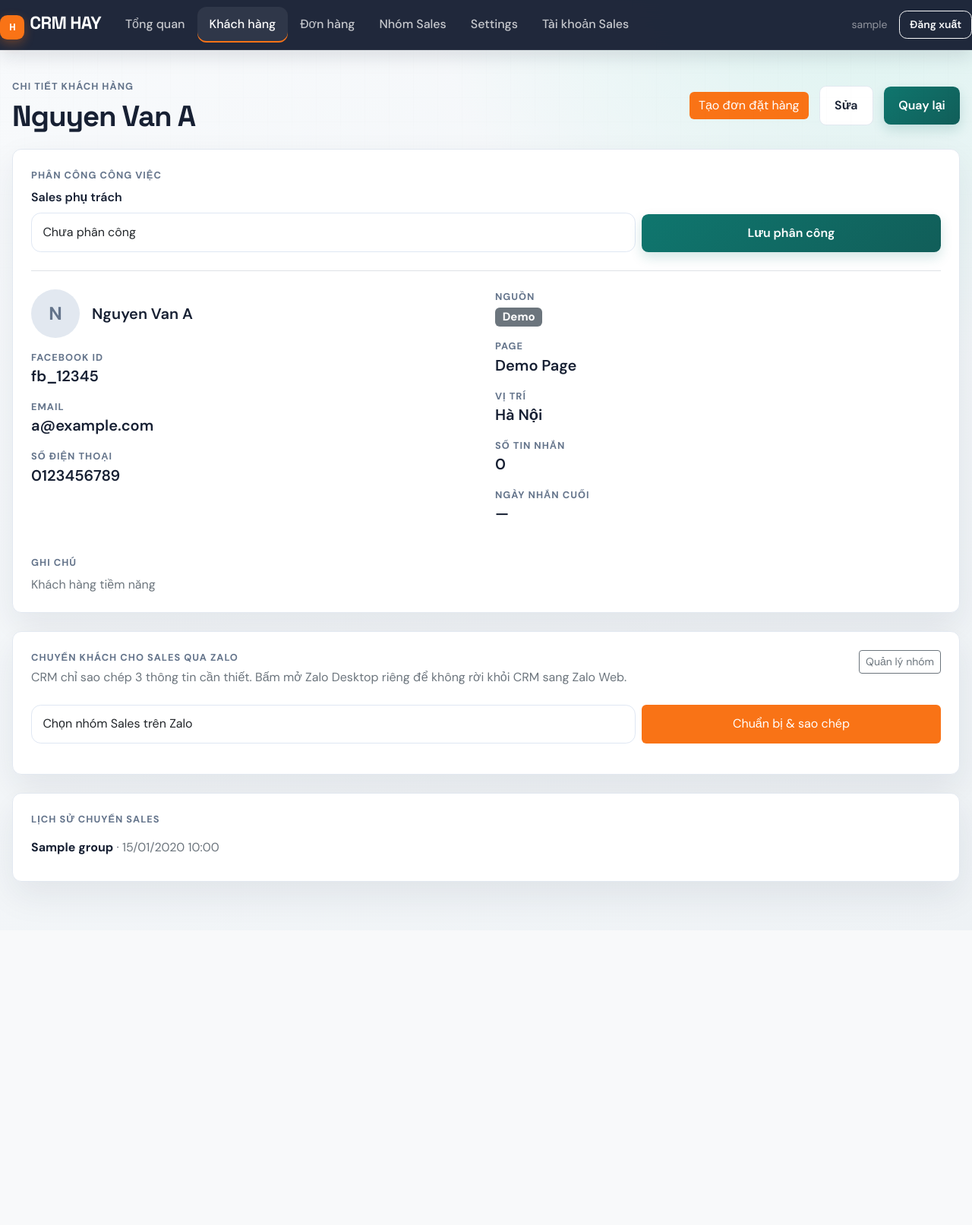
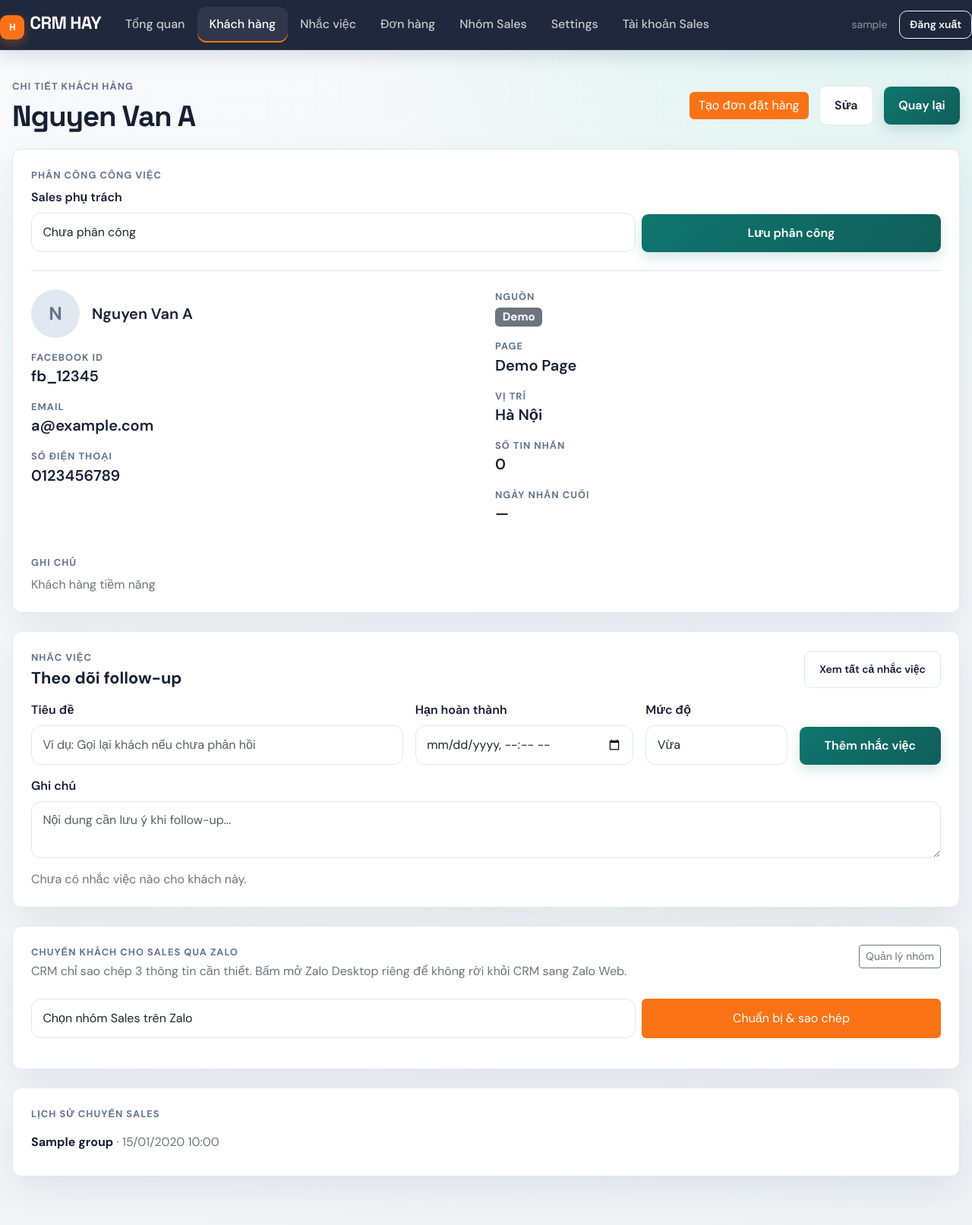
Before and after one commit to sondaihata-hash/CRMHAY, a Flask app: page /customers/1 in a window 1280 px wide. Shown: the whole page at 76% size. Before the commit the page ends 1202 px from the top, so only its background shows below. Run offline with Flask 3, Linux system fonts and the light colour scheme; the visitor is signed in with stand-in values (Sample User, id 1); data comes from the database, SQL or seed files in the repository; tables that the repository leaves empty hold one stand-in row (values such as "Sample post").

Commit message:
chore: auto-commit on code change

```diff
--- a/templates/base.html
+++ b/templates/base.html
@@ -383,6 +383,7 @@
           <ul class="navbar-nav me-auto mb-2 mb-lg-0">
             <li class="nav-item"><a class="nav-link {% if request.path == '/' %}active{% endif %}" {% if request.path == '/' %}aria-current="page"{% endif %} href="/">Tổng quan</a></li>
             <li class="nav-item"><a class="nav-link {% if request.path.startswith('/customers') %}active{% endif %}" {% if request.path.startswith('/customers') %}aria-current="page"{% endif %} href="/customers">Khách hàng</a></li>
+            <li class="nav-item"><a class="nav-link {% if request.path.startswith('/reminders') %}active{% endif %}" {% if request.path.startswith('/reminders') %}aria-current="page"{% endif %} href="/reminders">Nhắc việc</a></li>
             <li class="nav-item"><a class="nav-link {% if request.path.startswith('/orders') %}active{% endif %}" {% if request.path.startswith('/orders') %}aria-current="page"{% endif %} href="/orders">Đơn hàng</a></li>
             {% if user and user.role == 'admin' %}
               <li class="nav-item"><a class="nav-link {% if request.path.startswith('/sales-groups') %}active{% endif %}" {% if request.path.startswith('/sales-groups') %}aria-current="page"{% endif %} href="/sales-groups">Nhóm Sales</a></li>
--- a/templates/customer_detail.html
+++ b/templates/customer_detail.html
@@ -131,6 +131,67 @@
   </div>
 
   <div class="panel p-4 mt-4">
+    <div class="d-flex justify-content-between align-items-center gap-3 flex-wrap mb-3">
+      <div>
+        <div class="kpi-label">Nhắc việc</div>
+        <h2 class="section-title mb-0">Theo dõi follow-up</h2>
+      </div>
+      <a class="btn btn-sm secondary-btn" href="/reminders">Xem tất cả nhắc việc</a>
+    </div>
+
+    <form action="{{ url_for('add_customer_reminder', c_id=c.id) }}" method="post" class="row g-3 align-items-end">
+      <input type="hidden" name="_csrf_token" value="{{ csrf_token() }}">
+      <div class="col-md-5">
+        <label class="form-label fw-semibold" for="reminder-title">Tiêu đề</label>
+        <input id="reminder-title" class="form-control" type="text" name="title" placeholder="Ví dụ: Gọi lại khách nếu chưa phản hồi" required>
+      </div>
+      <div class="col-md-3">
+        <label class="form-label fw-semibold" for="reminder-due_at">Hạn hoàn thành</label>
+        <input id="reminder-due_at" class="form-control" type="datetime-local" name="due_at">
+      </div>
+      <div class="col-md-2">
+        <label class="form-label fw-semibold" for="reminder-priority">Mức độ</label>
+        <select id="reminder-priority" class="form-select" name="priority">
+          <option value="low">Thấp</option>
+          <option value="medium" selected>Vừa</option>
+          <option value="high">Cao</option>
+        </select>
+      </div>
+      <div class="col-md-2 d-grid">
+        <button class="btn primary-btn" type="submit">Thêm nhắc việc</button>
+      </div>
+      <div class="col-12">
+        <label class="form-label fw-semibold" for="reminder-note">Ghi chú</label>
+        <textarea id="reminder-note" class="form-control" name="note" rows="2" placeholder="Nội dung cần lưu ý khi follow-up..."></textarea>
+      </div>
+    </form>
+
+    {% set customer_reminders = c.reminders|selectattr('status', 'equalto', 'pending')|list %}
+    {% if customer_reminders %}
+      <div class="mt-4">
+        {% for reminder in customer_reminders %}
+          <div class="d-flex justify-content-between align-items-start gap-3 py-2 {% if not loop.last %}border-bottom{% endif %}">
+            <div>
+              <strong>{{ reminder.title }}</strong>
+              <div class="small text-secondary">
+                {% if reminder.due_at %}{{ reminder.due_at.strftime('%d/%m/%Y %H:%M') }}{% else %}Không có thời hạn{% endif %}
+                · {{ reminder.priority|title }}
+              </div>
+              {% if reminder.note %}<div class="small text-secondary mt-1">{{ reminder.note }}</div>{% endif %}
+            </div>
+            <form method="post" action="{{ url_for('complete_reminder', reminder_id=reminder.id) }}">
+              <input type="hidden" name="_csrf_token" value="{{ csrf_token() }}">
+              <button class="btn btn-sm success-btn" type="submit">Hoàn tất</button>
+            </form>
+          </div>
+        {% endfor %}
+      </div>
+    {% else %}
+      <div class="text-secondary mt-3 mb-0">Chưa có nhắc việc nào cho khách này.</div>
+    {% endif %}
+  </div>
+
+  <div class="panel p-4 mt-4">
     <div class="d-flex justify-content-between align-items-start gap-3 flex-wrap">
       <div>
         <div class="kpi-label">Chuyển khách cho Sales qua Zalo</div>
```
Also changed, not shown: templates/dashboard.html (+36 -0 lines).
